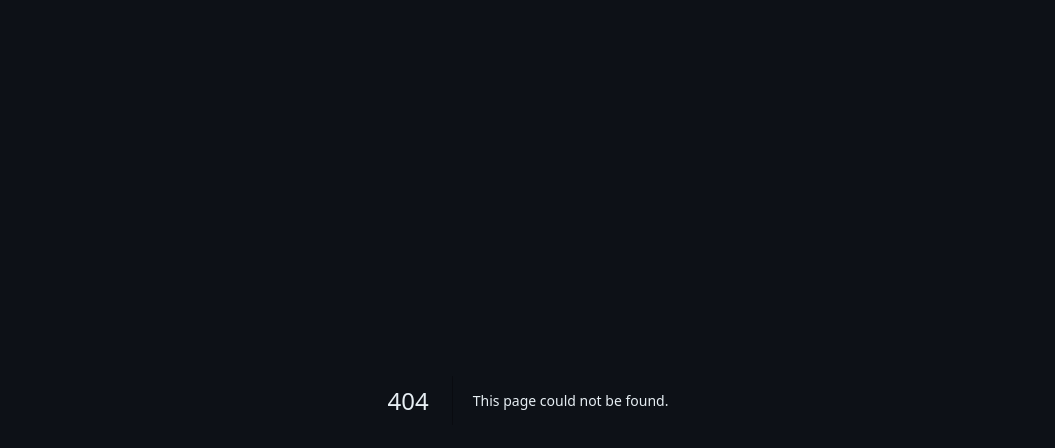
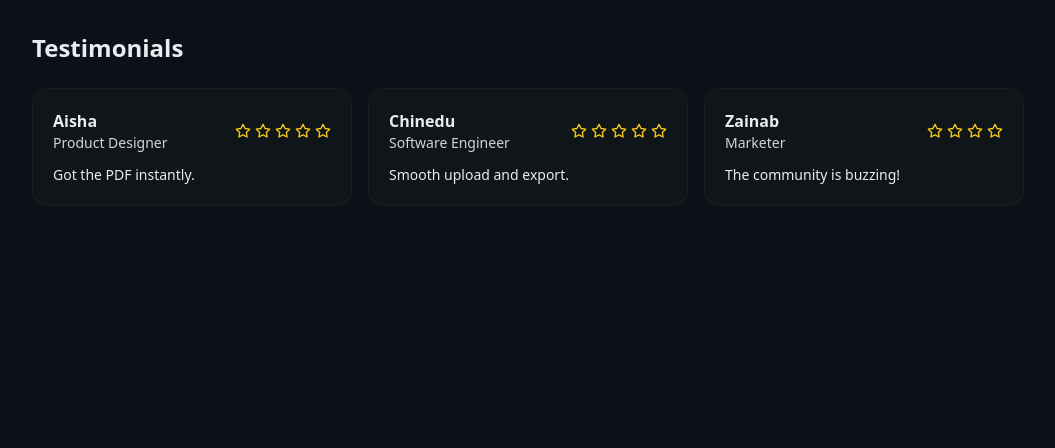
Before and after one commit to Benfeitech/Ralph-Xpert-Vcf, a Next.js app: page /testimonials in a window 1280 px wide. Before the commit this address had no page. Shown: the top 448 px of the page, without its empty margins (112-1167 px from the left). Built offline with nearby package versions, Linux system fonts and the light colour scheme.

Commit message:
Create testimonials.js

```diff
--- /dev/null
+++ b/pages/testimonials.js
@@ -0,0 +1,32 @@
+import { Star } from "lucide-react";
+import { motion } from "framer-motion";
+
+export default function Testimonials() {
+  const items = [
+    { name: "Aisha", role: "Product Designer", result: "Got the PDF instantly.", rating: 5 },
+    { name: "Chinedu", role: "Software Engineer", result: "Smooth upload and export.", rating: 5 },
+    { name: "Zainab", role: "Marketer", result: "The community is buzzing!", rating: 4 }
+  ];
+
+  return (
+    <div className="max-w-5xl mx-auto px-4 py-8">
+      <h2 className="text-2xl font-bold">Testimonials</h2>
+      <div className="grid sm:grid-cols-2 lg:grid-cols-3 gap-4 mt-6">
+        {items.map(t => (
+          <motion.div whileHover={{ y: -6 }} key={t.name} className="card rounded-2xl p-5">
+            <div className="flex items-center justify-between">
+              <div>
+                <div className="font-semibold">{t.name}</div>
+                <div className="text-sm text-gray-300">{t.role}</div>
+              </div>
+              <div className="inline-flex gap-1">
+                {Array.from({length:t.rating}).map((_,i)=>(<Star key={i} size={16} className="text-yellow-400"/>))}
+              </div>
+            </div>
+            <p className="mt-3 text-sm">{t.result}</p>
+          </motion.div>
+        ))}
+      </div>
+    </div>
+  );
+}
```
